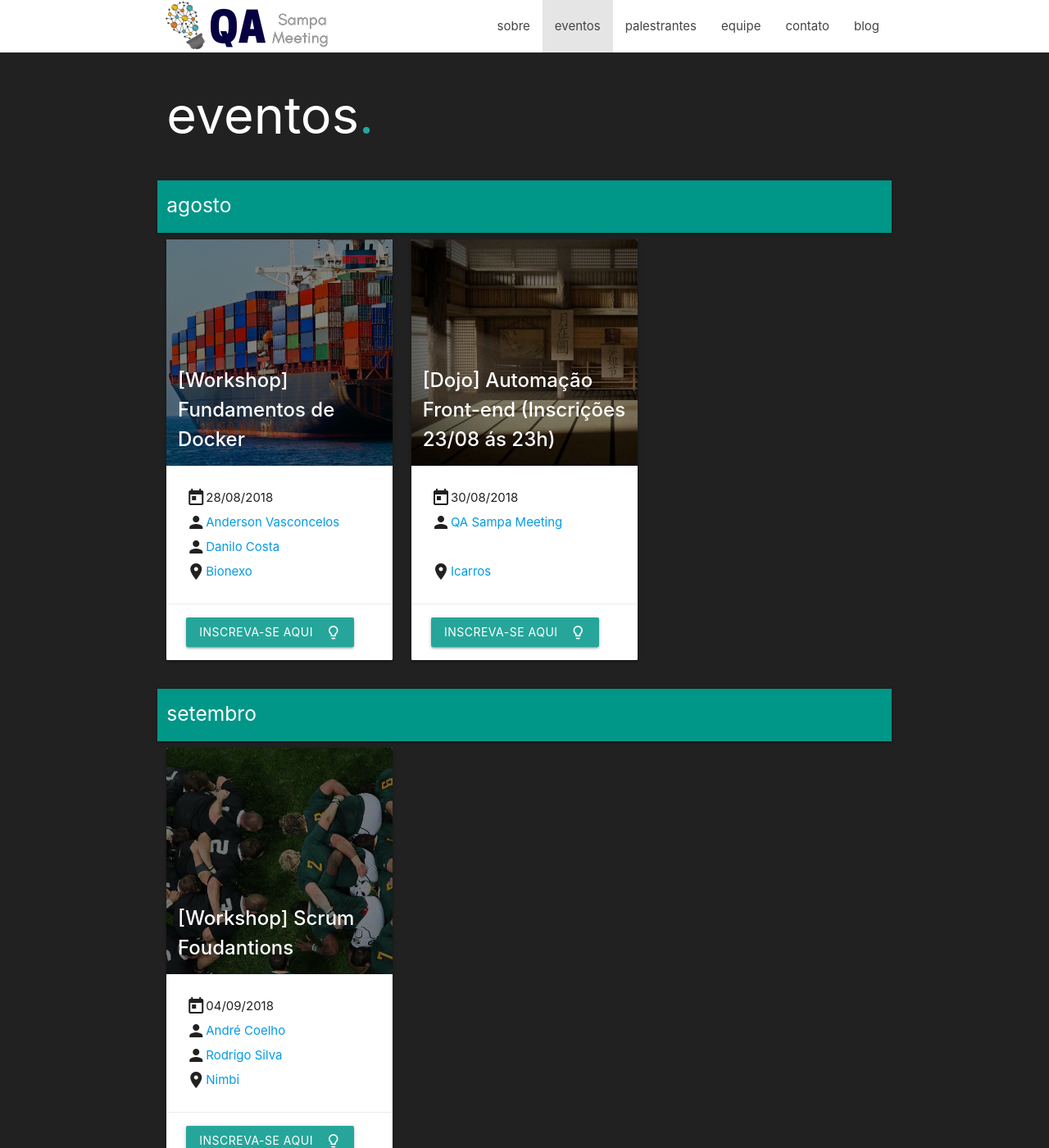
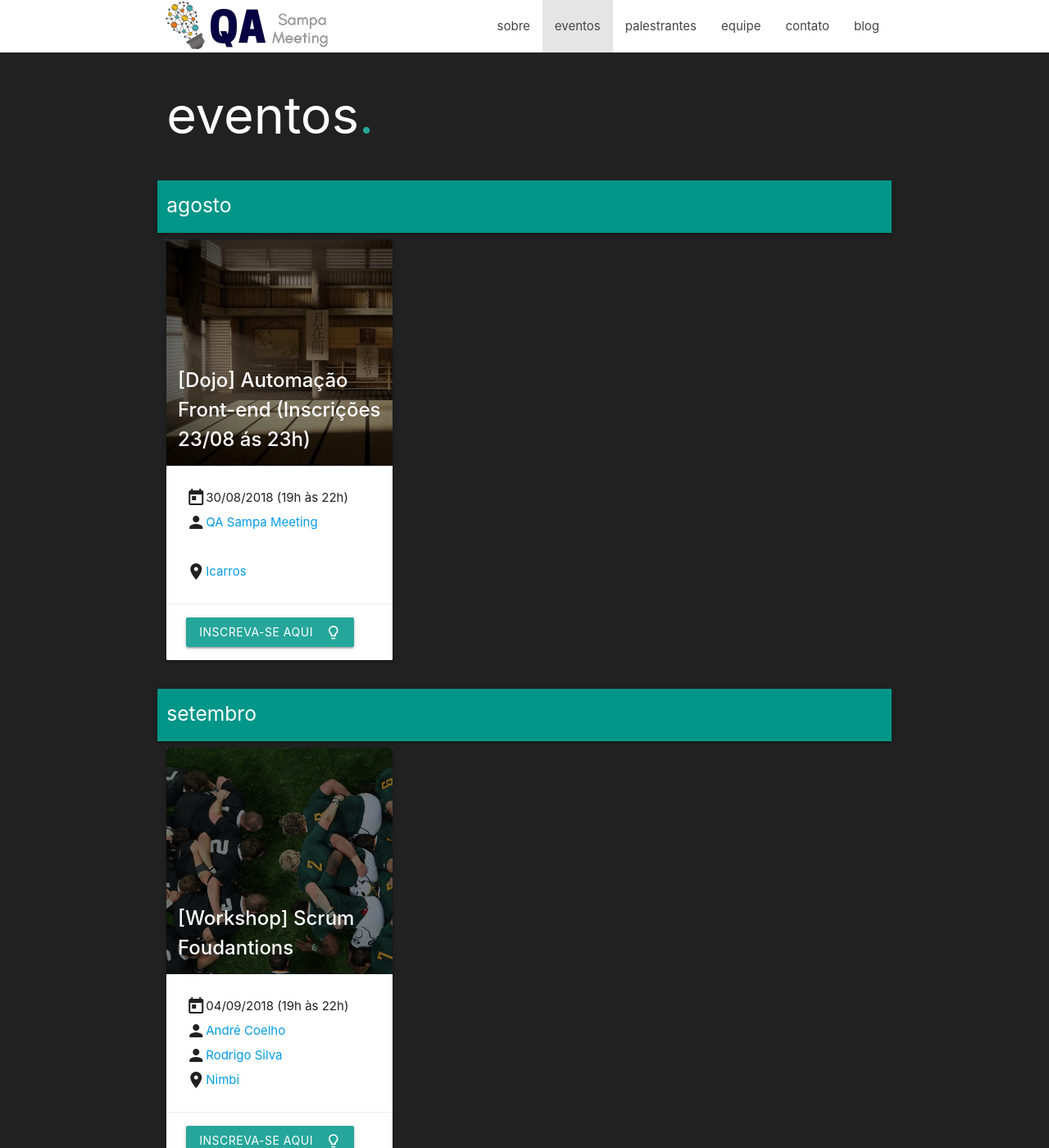
Before and after one commit to qasampameeting/qasampameeting.github.io, a Jekyll site: the page built from events.md, in a window 1280 px wide and 1400 px high. Shown: the whole window at 82% size. Built offline with Jekyll 4.4.1, drawn with Linux system fonts in a browser that asks for light colours; nearby versions of some CDN libraries; some of the changed text lies outside the part shown.

Commit message:
Docker event changes

```diff
--- a/_data/events.yml
+++ b/_data/events.yml
@@ -1,18 +1,7 @@
 # EVENTS
 
 agosto:
-  - date: 28-08-2018
-    title: "[Workshop] Fundamentos de Docker"
-    speaker:
-      - andersonvasconcelos
-      - danilocosta
-    place:
-      name: Bionexo
-      map_link: https://goo.gl/maps/A22Nk3Y326k
-    image: 28-08-2018.jpg
-    link: https://www.eventbrite.com.br/e/workshop-fundamentos-de-docker-inscricoes-a-partir-de-21-08-as-23h-registration-46509213309
-
-  - date: 30-08-2018
+  - date: 30-08-2018 (19h às 22h)
     title: "[Dojo] Automação Front-end (Inscrições 23/08 ás 23h)"
     place:
       name: Icarros
@@ -21,7 +10,7 @@
     link: https://www.eventbrite.com.br/e/dojo-automacao-front-end-inscricoes-2308-as-23h-tickets-48735450043
 
 setembro:
-  - date: 04-09-2018
+  - date: 04-09-2018 (19h às 22h)
     title: "[Workshop] Scrum Foudantions"
     speaker:
       - andrecoelho
@@ -42,3 +31,15 @@
       map_link: https://goo.gl/maps/YwXWsmv43Uv
     image: 06-10-2018.jpg
     link: https://www.eventbrite.com.br/e/workshop-testando-com-protractor-inscricoes-a-partir-de-24-09-18-registration-46509459044
+
+novembro:
+  - date: 10-11-2018 (10h às 17h)
+    title: "[Workshop] Fundamentos de Docker"
+    speaker:
+      - andersonvasconcelos
+      - danilocosta
+    place:
+      name: Bionexo
+      map_link: https://goo.gl/maps/A22Nk3Y326k
+    image: 10-11-2018.jpg
+    link: https://www.eventbrite.com.br/e/workshop-fundamentos-de-docker-inscricoes-a-partir-de-03-11-as-23h-registration-46509213309
```
Also changed, not shown: _data/speakers.yml (+10 -10 lines), assets/img/events/thumbs/10-11-2018.jpg (renamed from assets/img/events/thumbs/28-08-2018.jpg).
